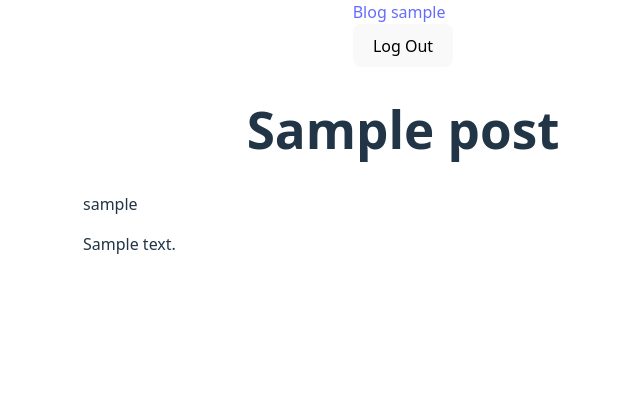
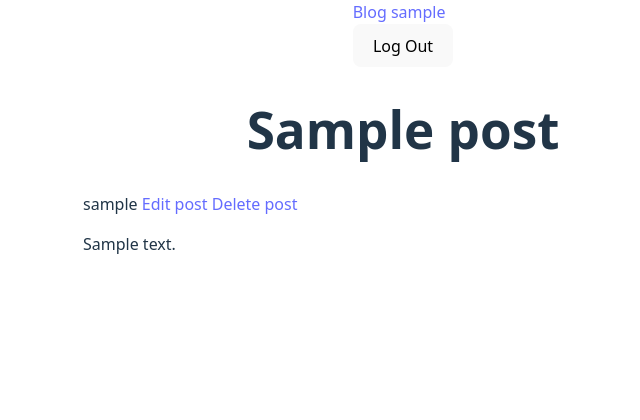
Before and after one commit to serkosal/personal-blog, a Django app: page /blog/1/ in a window 1280 px wide. Shown: the top 420 px of the page, without its empty margins (237-877 px from the left). Run offline with Django 5.2, Linux system fonts and the light colour scheme; a user stored in the database is signed in; tables that the repository leaves empty hold one stand-in row (values such as "Sample post").

Commit message:
added delete view

```diff
--- a/backend/blog/templates/blog/detail.html
+++ b/backend/blog/templates/blog/detail.html
@@ -7,7 +7,8 @@
             {{ post.author }}
 
             {% if can_edit %}
-                <a href="{% url 'blog:edit' post_id=post.id %}">Edit post</a>
+                <a href="{% url 'blog:edit' pk=post.id %}">Edit post</a>
+                <a href="{% url 'blog:delete' pk=post.id %}">Delete post</a>
             {% endif %}
         </p>
         <p>
--- a/backend/blog/urls.py
+++ b/backend/blog/urls.py
@@ -6,7 +6,8 @@ app_name = "blog"
 urlpatterns = [
     path('',          views.PostList.as_view(),  name="index"),
     path('<int:pk>/', views.PostDetail.as_view(), name="detail"),
-    path('<int:post_id>/e/', views.edit,   name="edit"),
+    path('<int:pk>/del/', views.PostDelete.as_view(), name="delete"),
+    path('<int:pk>/e/', views.edit,   name="edit"),
 
     path('api/posts/', views.api_root, name="api-root"), # GET, POST
 
--- a/backend/blog/views.py
+++ b/backend/blog/views.py
@@ -1,8 +1,9 @@
 from django.core.exceptions import PermissionDenied
 from django.http import HttpRequest, HttpResponse, JsonResponse
+from django.urls import reverse_lazy
 from django.shortcuts import render, get_object_or_404
 from django.views.generic import (
-    DetailView, DeleteView, ListView
+    ListView, DetailView, DeleteView, UpdateView, CreateView
 )
 from rest_framework.parsers import JSONParser
 
@@ -37,13 +38,37 @@ class PostDetail(DetailView):
     def get_queryset(self):
         user = self.request.user
 
+        self.posts = Post.posts.visible_to(user)
+
+        return self.posts
+
+
+    def get_context_data(self, **kwargs):
+        post: Post = self.get_object()
+        user = self.request.user
+
+        context = super().get_context_data(**kwargs)
+        context["can_edit"] = post.can_edit(user)
+
+        return context
+
+
+class PostDelete(DeleteView):
+    model = Post
+    success_url = reverse_lazy("blog:index")
+    template_name = "blog/confirm_delete.html"
+    context_object_name = "post"
+
+    def get_queryset(self):
+        user = self.request.user
+
         return Post.posts.visible_to(user)
 
 
 # renders title, is_published fields through standart django forms
 # renders content field through editor.js plugin
-def edit(req: HttpRequest, post_id: int) -> HttpRequest:
-    post = get_object_or_404(Post, pk=post_id)
+def edit(req: HttpRequest, pk: int) -> HttpRequest:
+    post = get_object_or_404(Post, pk=pk)
 
     if not post.can_edit(req.user):
         raise PermissionDenied("You don't have permissions to edit this Post.")
```
Also changed, not shown: backend/blog/templates/blog/confirm_delete.html (added, +15 -0 lines).
